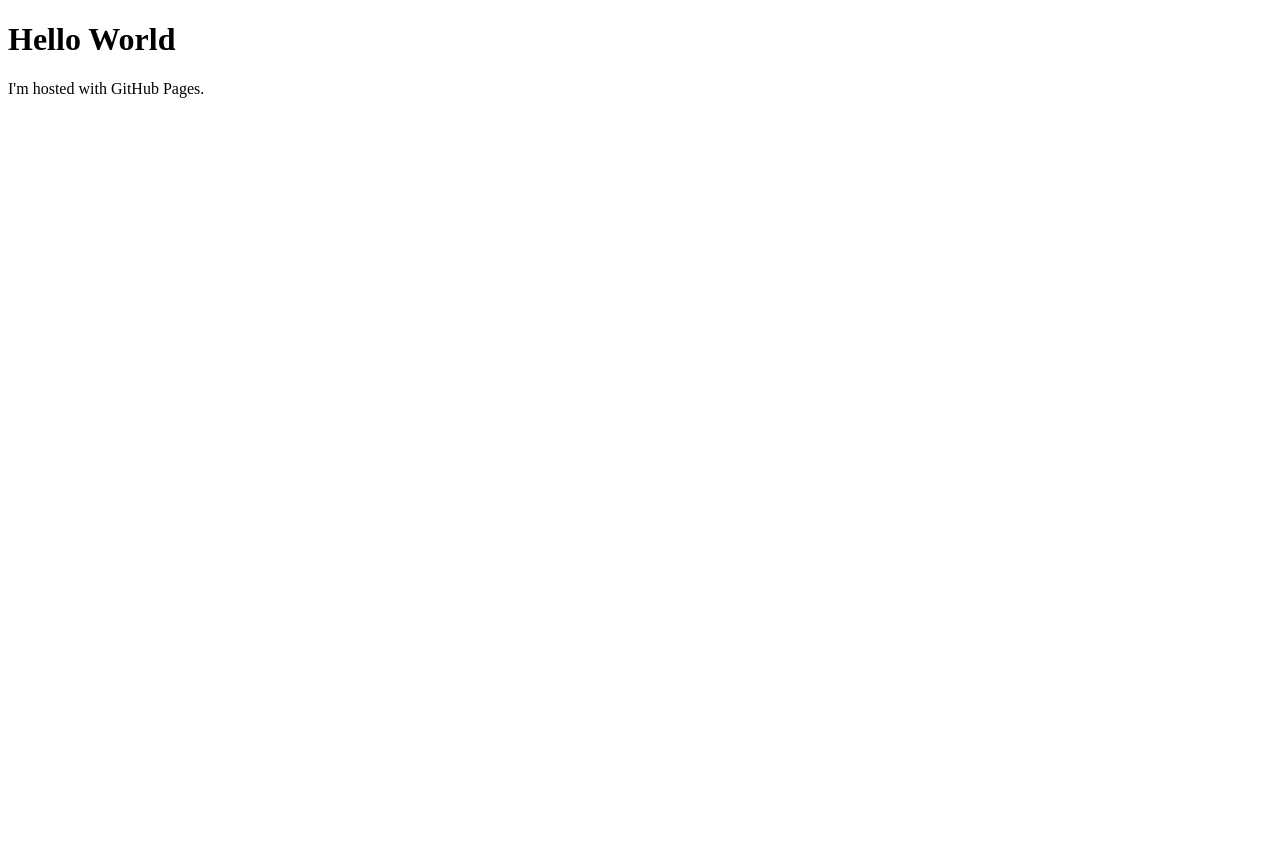
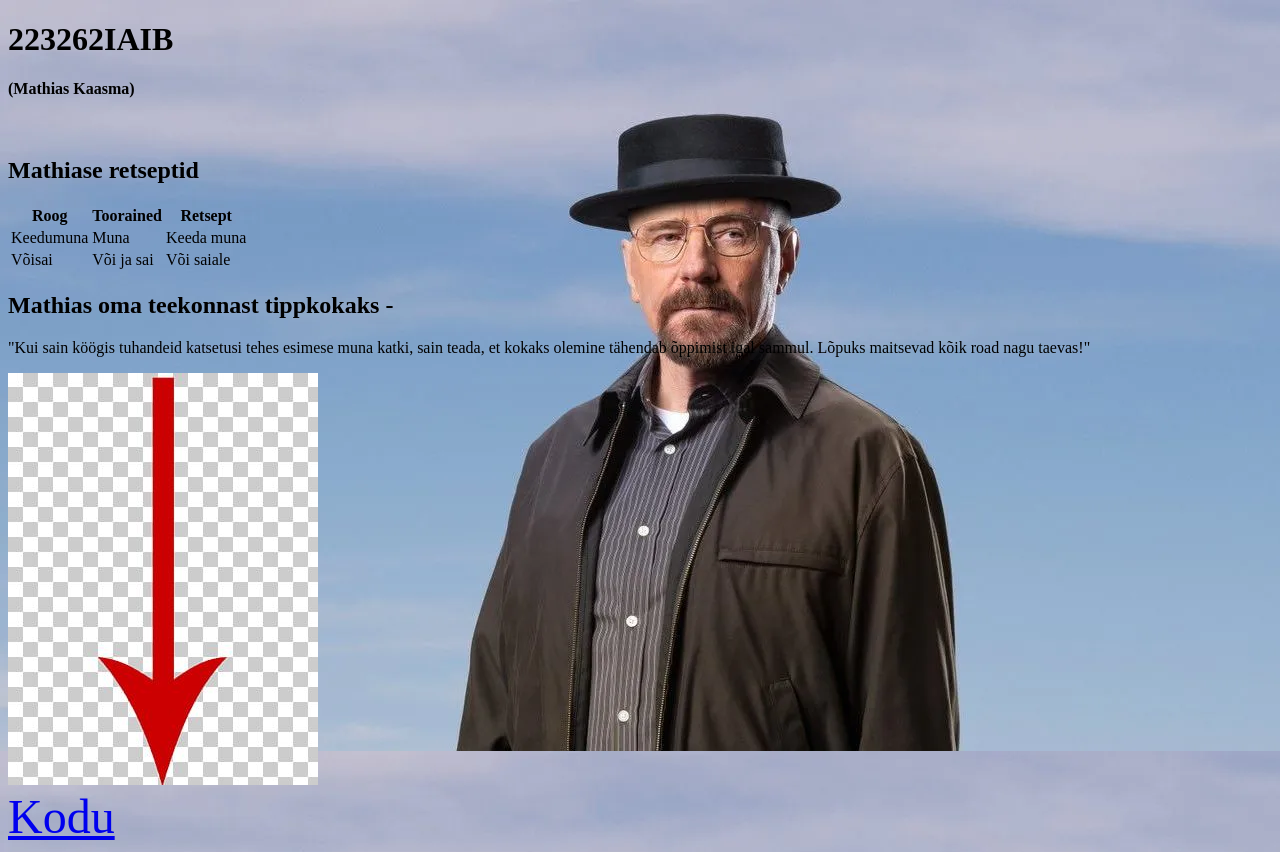
Before and after one commit to MathiasKaasma/MathiasKaasma.github.io, a plain HTML site: page index.html in a window 1280 px wide. Before the commit the page ends 800 px from the top, so only its background shows below. Drawn offline with Linux system fonts and the light colour scheme.

Commit message:
web page
commit new web page

```diff
--- a/index.html
+++ b/index.html
@@ -1,7 +1,37 @@
 <!DOCTYPE html>
 <html>
+<style>
+body {
+  background-image: url('valgevalter.webp');
+}
+</style>
 <body>
-<h1>Hello World</h1>
-<p>I'm hosted with GitHub Pages.</p>
+<h1>223262IAIB</h1>
+<h4>(Mathias Kaasma)</h4>
+<br>
+<h2>Mathiase retseptid</h2>
+<table>
+  <tr>
+    <th>Roog</th>
+    <th>Toorained</th>
+    <th>Retsept</th>
+  </tr>
+  <tr>
+    <td>Keedumuna</td>
+    <td>Muna</td>
+    <td>Keeda muna</td>
+  </tr>
+  <tr>
+    <td>Võisai</td>
+    <td>Või ja sai</td>
+    <td>Või saiale</td>
+  </tr>
+</table>
+
+<h2>Mathias oma teekonnast tippkokaks -</h2>
+  <p>"Kui sain köögis tuhandeid katsetusi tehes esimese muna katki, sain teada, et kokaks olemine tähendab õppimist igal sammul. Lõpuks maitsevad kõik road nagu taevas!"</p>
+<img src="redarrow.jpg">
+<br>
+<a href="https://taltech.ee/" style='font-size:3em'>Kodu</a>
 </body>
 </html>
```
Also changed, not shown: redarrow.jpg (added), valgevalter.webp (added).
